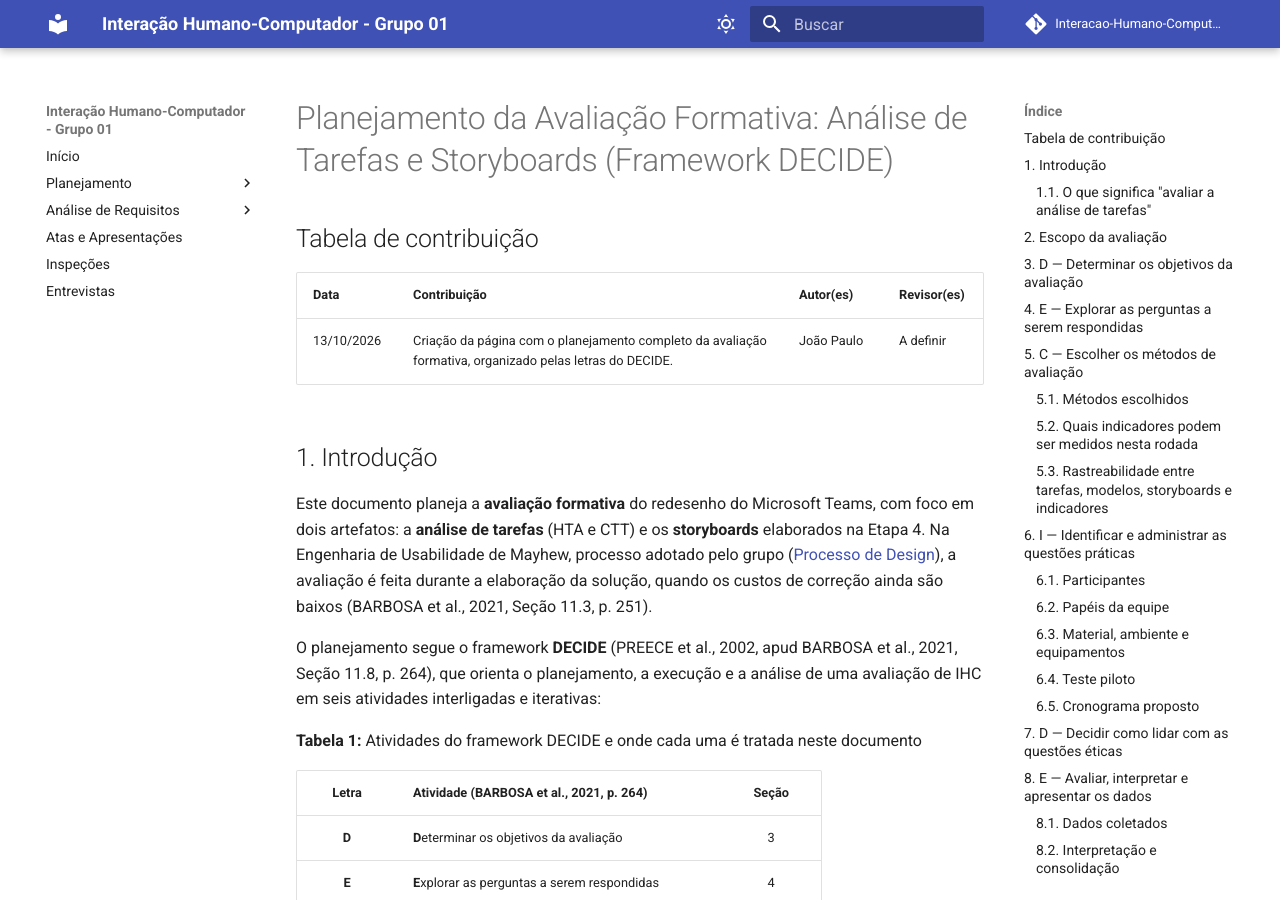
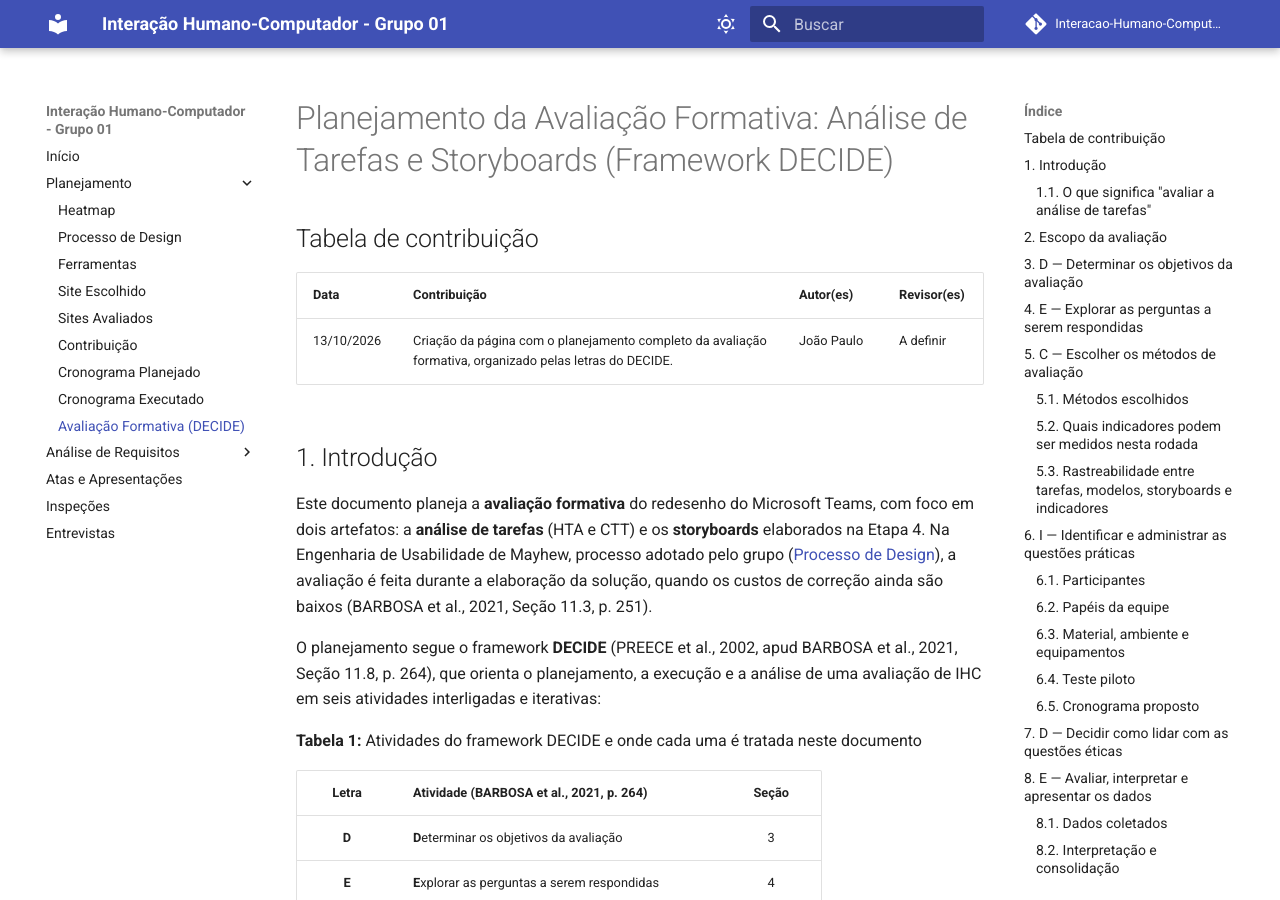
Before and after one commit to Interacao-Humano-Computador/2026.2-Grupo01, an MkDocs documentation site: the page built from docs/planejamento/planejamento_avaliacao_decide.md, in a window 1280 px wide and 900 px high. Built offline with MkDocs 1.6.1 and Material for MkDocs 9.7.7, drawn with Linux system fonts in a browser that asks for light colours; comment, search, counter and statistics services are not loaded.

Commit message:
Update mkdocs.yml

```diff
--- a/mkdocs.yml
+++ b/mkdocs.yml
@@ -37,6 +37,7 @@ nav:
     - Contribuição: planejamento/cronograma/contribuicao.md
     - Cronograma Planejado: planejamento/cronograma/cronograma_planejado.md
     - Cronograma Executado: planejamento/cronograma/cronograma_executado.md
+    - Avaliação Formativa (DECIDE): planejamento/planejamento_avaliacao_decide.md
 
   - Análise de Requisitos:
     - Coleta de dados:
@@ -57,10 +58,6 @@ nav:
   - Inspeções: inspecoes/inspecao.md
   - Entrevistas: Entrevistas/entrevistas.md
 
-
-
-
-
 markdown_extensions:
   - admonition
   - attr_list
```
